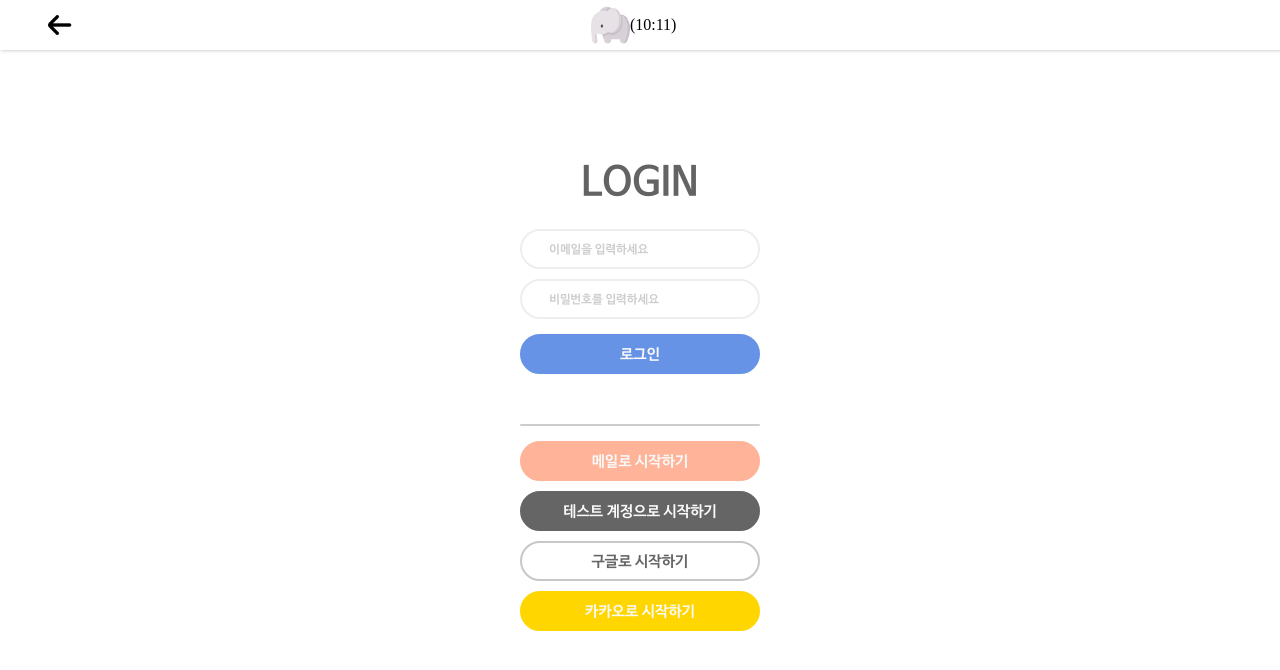
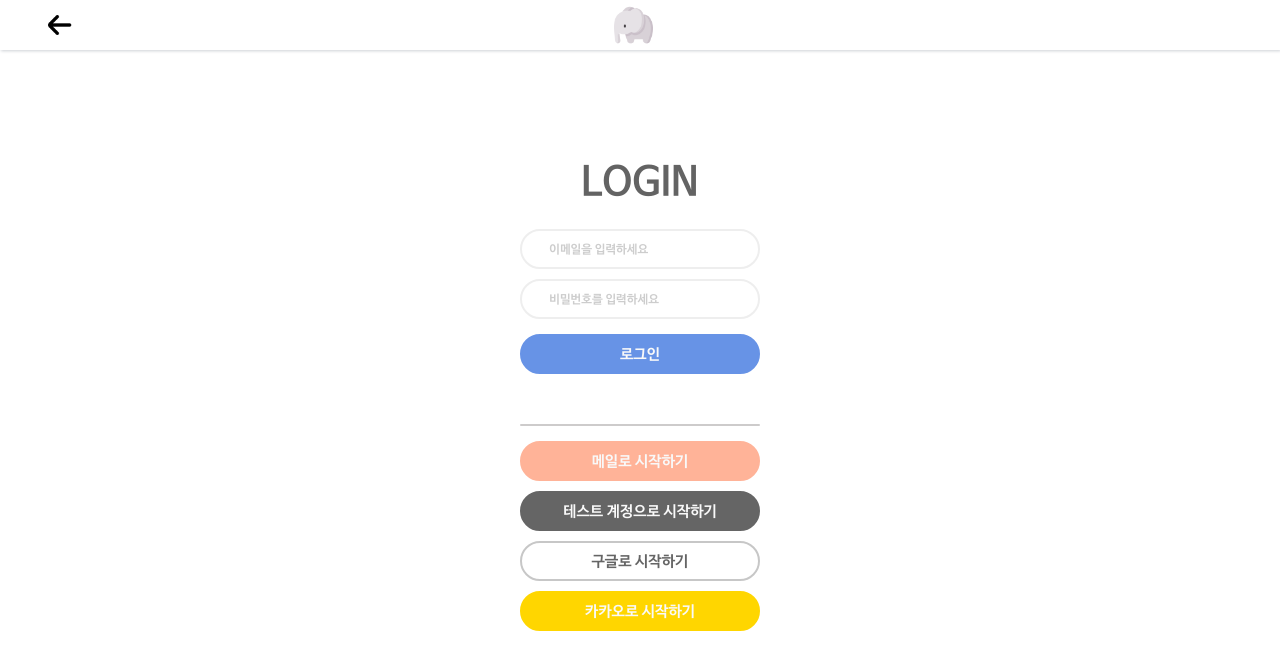
Before and after one commit to onewithtruth/cokkirimarketclient, a React (Create React App) app in the folder client/: page /login in a window 1280 px wide. Shown: the top 670 px of the page. Built offline with nearby package versions, Linux system fonts and the light colour scheme; no server answers.

Commit message:
헤더에 시간 지움

```diff
--- a/client/src/components/Header.js
+++ b/client/src/components/Header.js
@@ -55,32 +55,7 @@ function Header({ isLogin }) {
       </Wrapper>
       <LogoWrapper>
         <Icon src='/icons/elephant.png' onClick={() => navigate('/')} />
-        (10:11)
       </LogoWrapper>
-
-      <HeaderMenuContainer>
-        {/* <Link to='/ ' style={{ textDecoration: 'none' }}>
-          <NavList />
-        </Link>
-        <Link to='/search' style={{ textDecoration: 'none' }}>
-          <NavSearch />
-        </Link>
-        {isLogin ? null : (
-          <Link to='/login' style={{ textDecoration: 'none' }}>
-            <NavLogin />
-          </Link>
-        )}
-        {isLogin ? (
-          <Link to='/chatroomlist' style={{ textDecoration: 'none' }}>
-            <NavChat />
-          </Link>
-        ) : null}
-        {isLogin ? (
-          <Link to='/mypage' style={{ textDecoration: 'none' }}>
-            <NavMyPage />
-          </Link>
-        ) : null} */}
-      </HeaderMenuContainer>
     </HeaderWrapper>
   );
 }
--- a/client/src/pages/Post.js
+++ b/client/src/pages/Post.js
@@ -12,8 +12,6 @@ function Post({ isLogin, accessToken, userId, userInfo }) {
   const [postInfo, setPostInfo] = useState({});
   //\n
   useEffect(() => {
-    console.log(postId);
-    console.log(accessToken); // string('')
     getPostDetails();
   }, []);
 
```
